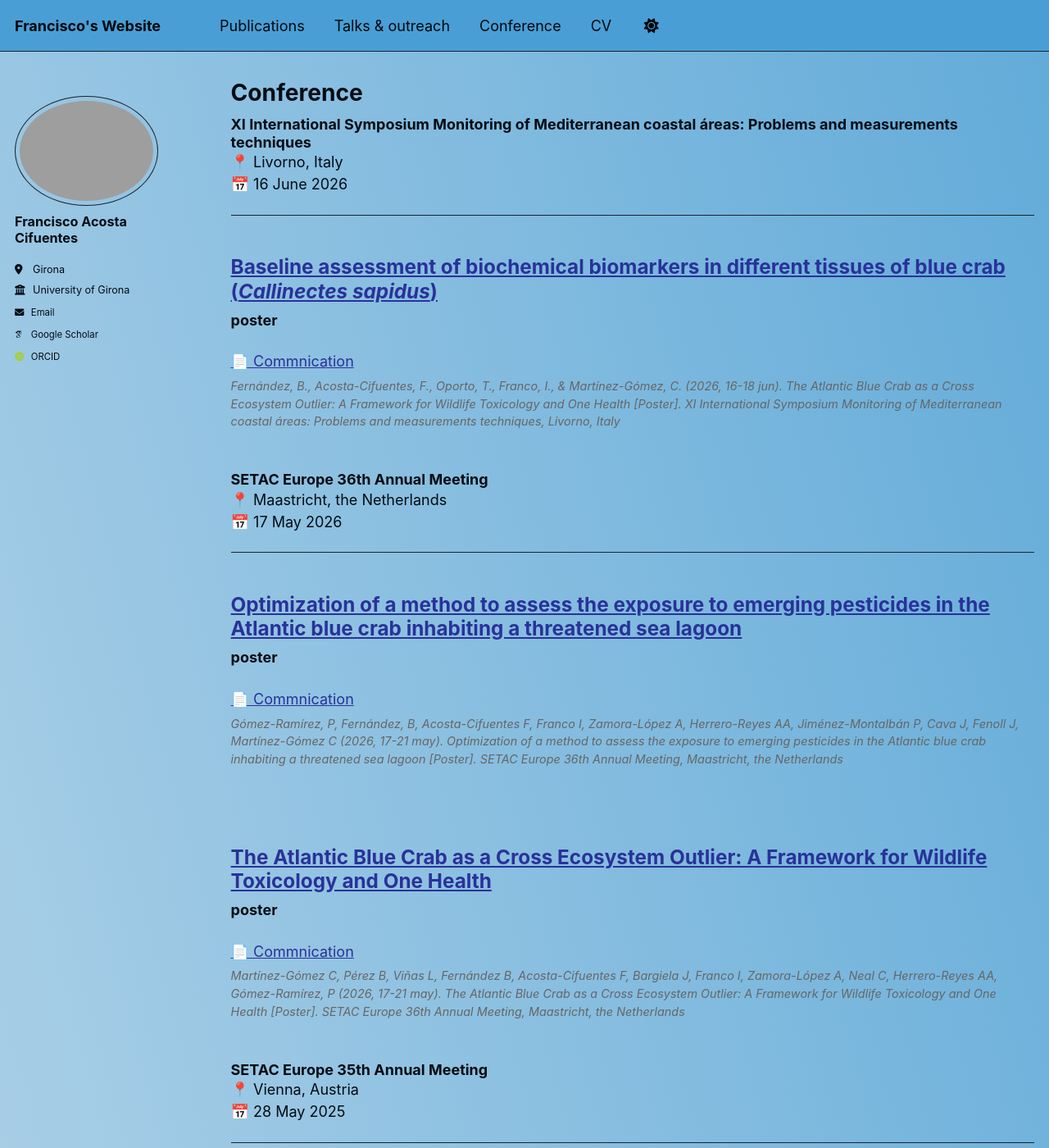
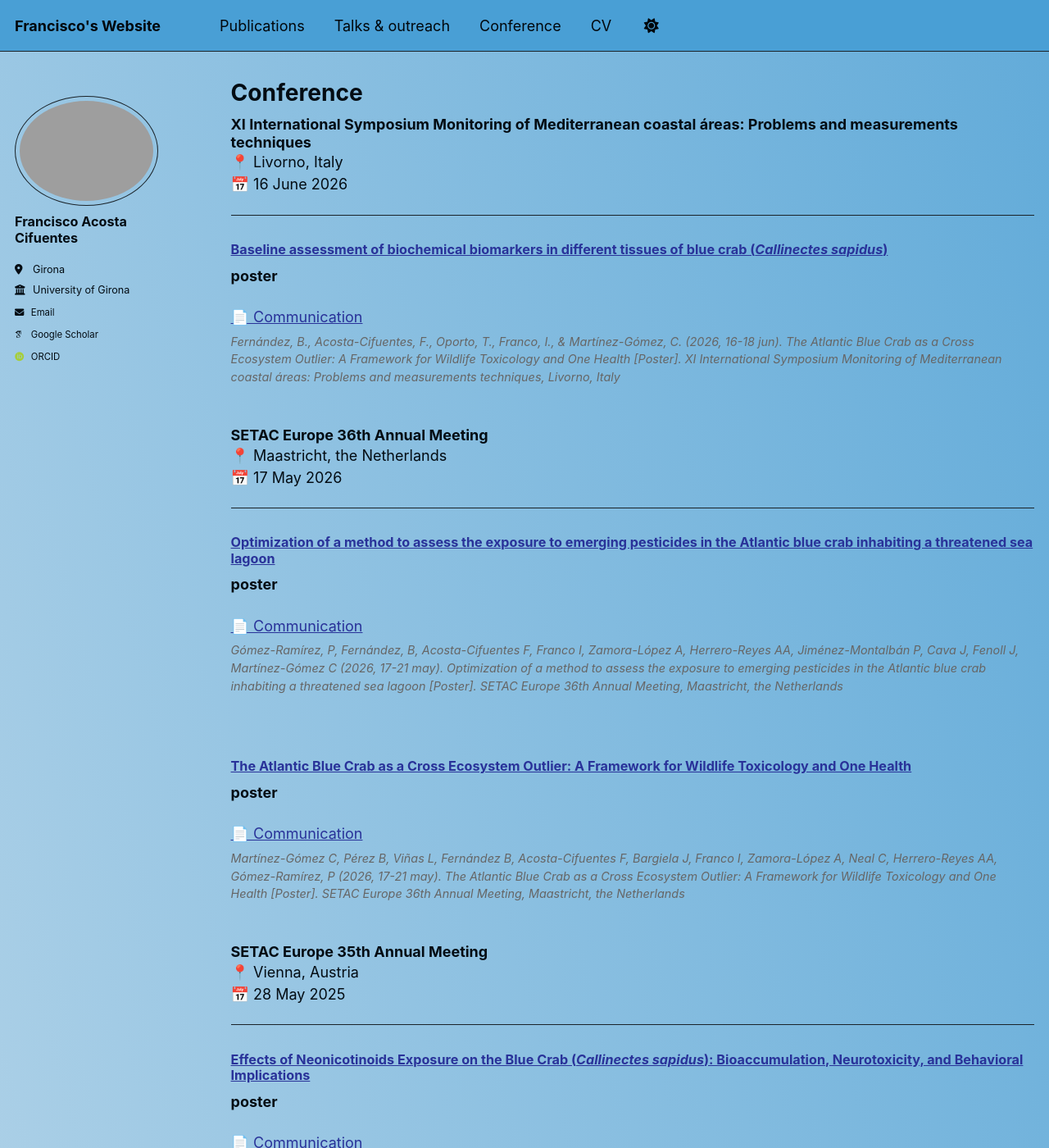
Before and after one commit to franciscoacostacifuentes/franciscoacostacifuentes.github.io, a Jekyll site: the page built from _pages/conference.html, in a window 1280 px wide and 1400 px high. Shown: the whole window at 82% size. Built offline with Jekyll 4.4.1, drawn with Linux system fonts in a browser that asks for light colours; some web fonts are replaced; some of the changed text lies outside the part shown.

Commit message:
Cambio estilo

```diff
--- a/_includes/archive-single-conference.html
+++ b/_includes/archive-single-conference.html
@@ -1,12 +1,9 @@
 {% if post.link %}
-<h3 style="font-size: 1.35em; margin-bottom: 0.3em;">
-  {% if post.link %}
-    <a href="{{ post.link }}" target="_blank" rel="noopener noreferrer">
-      {{ post.title }}
-    </a>
-  {% else %}
+<h3>
+  <a href="{{ post.link }}" target="_blank" rel="noopener noreferrer">
     {{ post.title }}
-  {% endif %}
+  </a>
+</h3>
 </h3>
 </h3>
 {% else %}
@@ -29,7 +26,7 @@
 {% endif %}
 
 {% if post.paperurl %}
-<a href="{{ post.paperurl }}">📄 Commnication</a>
+<a href="{{ post.paperurl }}">📄 Communication</a>
 {% endif %}
 
 {% if post.slidesurl %}
```
